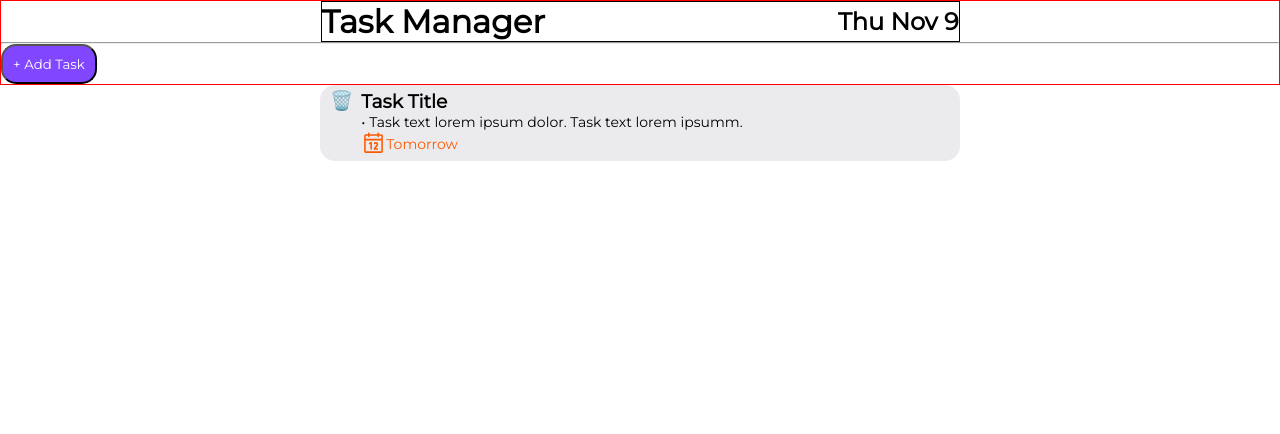
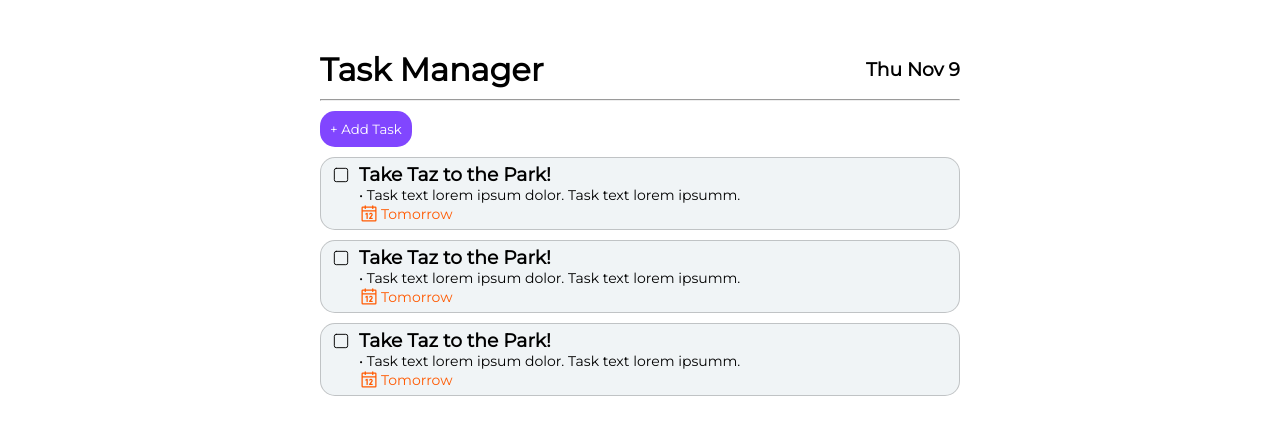
Before and after one commit to alexandroivaldez/fullstack-taskmanager, a website: page public/index.html in a window 1280 px wide. Drawn offline with nearby package versions, Linux system fonts and the light colour scheme; no server answers.

Commit message:
Fixed task card styling

```diff
--- a/public/index.css
+++ b/public/index.css
@@ -6,10 +6,17 @@
 }
 
 header {
-    border: 1px solid red;
     width: 100%;
     display: flex;
     flex-direction: column;
+    margin-top: 50px;
+    gap: 10px;
+    margin-bottom: 10px;
+}
+
+header hr {
+    width: 50%;
+    margin: auto;
 }
 
 .header-top {
@@ -17,13 +24,17 @@ header {
     justify-content: space-between;
     align-items: center;
     width: 50%;
-    border: 1px solid black;
     margin: auto;
 }
 
 .header-top a {
     text-decoration: none;
     color: black;
+}
+
+nav {
+    width: 50%;
+    margin: auto;
 }
 
 .task-container {
@@ -42,6 +53,8 @@ header {
     display: flex;
     gap: 8px;
     border-radius: 15px;
+    border: 1px solid rgba(0, 0, 0, 0.20);
+    background: #F0F4F6;
 }
 
 .task-header {
@@ -66,16 +79,31 @@ header {
     margin-top: 4px;
 }
 
+.check-box {
+    width: 20px;
+    height: 20px;
+    margin-top: 3px;
+}
+
+.check-box:hover {
+    color: rgb(102, 0, 128);
+}
+
 .task-date {
     display: flex;
     align-items: center;
     /* border: 1px solid black; */
     color: rgb(255, 89, 0);
+    gap: 2px;
+}
+
+.task-date p {
+    font-size: 14px;
 }
 
 .date-icon {
-    width: 25px;
-    height: 25px;
+    width: 20px;
+    height: 20px;
 }
 
 form {
@@ -92,4 +120,5 @@ form {
     border-radius: 15px;
     background: #8146FF;
     color: white;
+    border: none;
 }
--- a/public/index.html
+++ b/public/index.html
@@ -13,7 +13,7 @@
     <header>
         <div class="header-top">
             <a href="index.html"><h1>Task Manager</h1></a>
-            <h2>Thu Nov 9</h2>
+            <h3>Thu Nov 9</h3>
         </div>
         <hr>
         <nav>
@@ -23,10 +23,10 @@
     <div class="task-container" id="task-container">
         <div class="task-card">
             <div class="task-options">
-                <h3>🗑️</h3>
+                <svg xmlns="http://www.w3.org/2000/svg" class="check-box" viewBox="0 0 21 21"><path fill="none" stroke="currentColor" stroke-linecap="round" stroke-linejoin="round" d="M5.5 3.5h10a2 2 0 0 1 2 2v10a2 2 0 0 1-2 2h-10a2 2 0 0 1-2-2v-10a2 2 0 0 1 2-2z"/></svg>
             </div>
             <div class="task-header">
-                <h3>Task Title</h3>
+                <h3>Take Taz to the Park!</h3>
                 <p>• Task text lorem ipsum dolor. Task text lorem ipsumm.</p>
                 <div class="task-date">
                     <svg xmlns="http://www.w3.org/2000/svg" class="date-icon" viewBox="0 0 256 256"><path fill="currentColor" d="M208 32h-24v-8a8 8 0 0 0-16 0v8H88v-8a8 8 0 0 0-16 0v8H48a16 16 0 0 0-16 16v160a16 16 0 0 0 16 16h160a16 16 0 0 0 16-16V48a16 16 0 0 0-16-16ZM72 48v8a8 8 0 0 0 16 0v-8h80v8a8 8 0 0 0 16 0v-8h24v32H48V48Zm136 160H48V96h160v112Zm-96-88v64a8 8 0 0 1-16 0v-51.06l-4.42 2.22a8 8 0 0 1-7.16-14.32l16-8A8 8 0 0 1 112 120Zm59.16 30.45L152 176h16a8 8 0 0 1 0 16h-32a8 8 0 0 1-6.4-12.8l28.78-38.37a8 8 0 1 0-13.31-8.83a8 8 0 1 1-13.85-8A24 24 0 0 1 176 136a23.76 23.76 0 0 1-4.84 14.45Z"/></svg>
@@ -35,6 +35,35 @@
             </div>
 
         </div>
+        <div class="task-card">
+            <div class="task-options">
+                <svg xmlns="http://www.w3.org/2000/svg" class="check-box" viewBox="0 0 21 21"><path fill="none" stroke="currentColor" stroke-linecap="round" stroke-linejoin="round" d="M5.5 3.5h10a2 2 0 0 1 2 2v10a2 2 0 0 1-2 2h-10a2 2 0 0 1-2-2v-10a2 2 0 0 1 2-2z"/></svg>
+            </div>
+            <div class="task-header">
+                <h3>Take Taz to the Park!</h3>
+                <p>• Task text lorem ipsum dolor. Task text lorem ipsumm.</p>
+                <div class="task-date">
+                    <svg xmlns="http://www.w3.org/2000/svg" class="date-icon" viewBox="0 0 256 256"><path fill="currentColor" d="M208 32h-24v-8a8 8 0 0 0-16 0v8H88v-8a8 8 0 0 0-16 0v8H48a16 16 0 0 0-16 16v160a16 16 0 0 0 16 16h160a16 16 0 0 0 16-16V48a16 16 0 0 0-16-16ZM72 48v8a8 8 0 0 0 16 0v-8h80v8a8 8 0 0 0 16 0v-8h24v32H48V48Zm136 160H48V96h160v112Zm-96-88v64a8 8 0 0 1-16 0v-51.06l-4.42 2.22a8 8 0 0 1-7.16-14.32l16-8A8 8 0 0 1 112 120Zm59.16 30.45L152 176h16a8 8 0 0 1 0 16h-32a8 8 0 0 1-6.4-12.8l28.78-38.37a8 8 0 1 0-13.31-8.83a8 8 0 1 1-13.85-8A24 24 0 0 1 176 136a23.76 23.76 0 0 1-4.84 14.45Z"/></svg>
+                    <p>Tomorrow</p>
+                </div>
+            </div>
+
+        </div>
+        <div class="task-card">
+            <div class="task-options">
+                <svg xmlns="http://www.w3.org/2000/svg" class="check-box" viewBox="0 0 21 21"><path fill="none" stroke="currentColor" stroke-linecap="round" stroke-linejoin="round" d="M5.5 3.5h10a2 2 0 0 1 2 2v10a2 2 0 0 1-2 2h-10a2 2 0 0 1-2-2v-10a2 2 0 0 1 2-2z"/></svg>
+            </div>
+            <div class="task-header">
+                <h3>Take Taz to the Park!</h3>
+                <p>• Task text lorem ipsum dolor. Task text lorem ipsumm.</p>
+                <div class="task-date">
+                    <svg xmlns="http://www.w3.org/2000/svg" class="date-icon" viewBox="0 0 256 256"><path fill="currentColor" d="M208 32h-24v-8a8 8 0 0 0-16 0v8H88v-8a8 8 0 0 0-16 0v8H48a16 16 0 0 0-16 16v160a16 16 0 0 0 16 16h160a16 16 0 0 0 16-16V48a16 16 0 0 0-16-16ZM72 48v8a8 8 0 0 0 16 0v-8h80v8a8 8 0 0 0 16 0v-8h24v32H48V48Zm136 160H48V96h160v112Zm-96-88v64a8 8 0 0 1-16 0v-51.06l-4.42 2.22a8 8 0 0 1-7.16-14.32l16-8A8 8 0 0 1 112 120Zm59.16 30.45L152 176h16a8 8 0 0 1 0 16h-32a8 8 0 0 1-6.4-12.8l28.78-38.37a8 8 0 1 0-13.31-8.83a8 8 0 1 1-13.85-8A24 24 0 0 1 176 136a23.76 23.76 0 0 1-4.84 14.45Z"/></svg>
+                    <p>Tomorrow</p>
+                </div>
+            </div>
+
+        </div>
+
     </div>
     <script src="../node_modules/axios/dist/axios.min.js"></script>
     <script src="index.js"></script>
```
